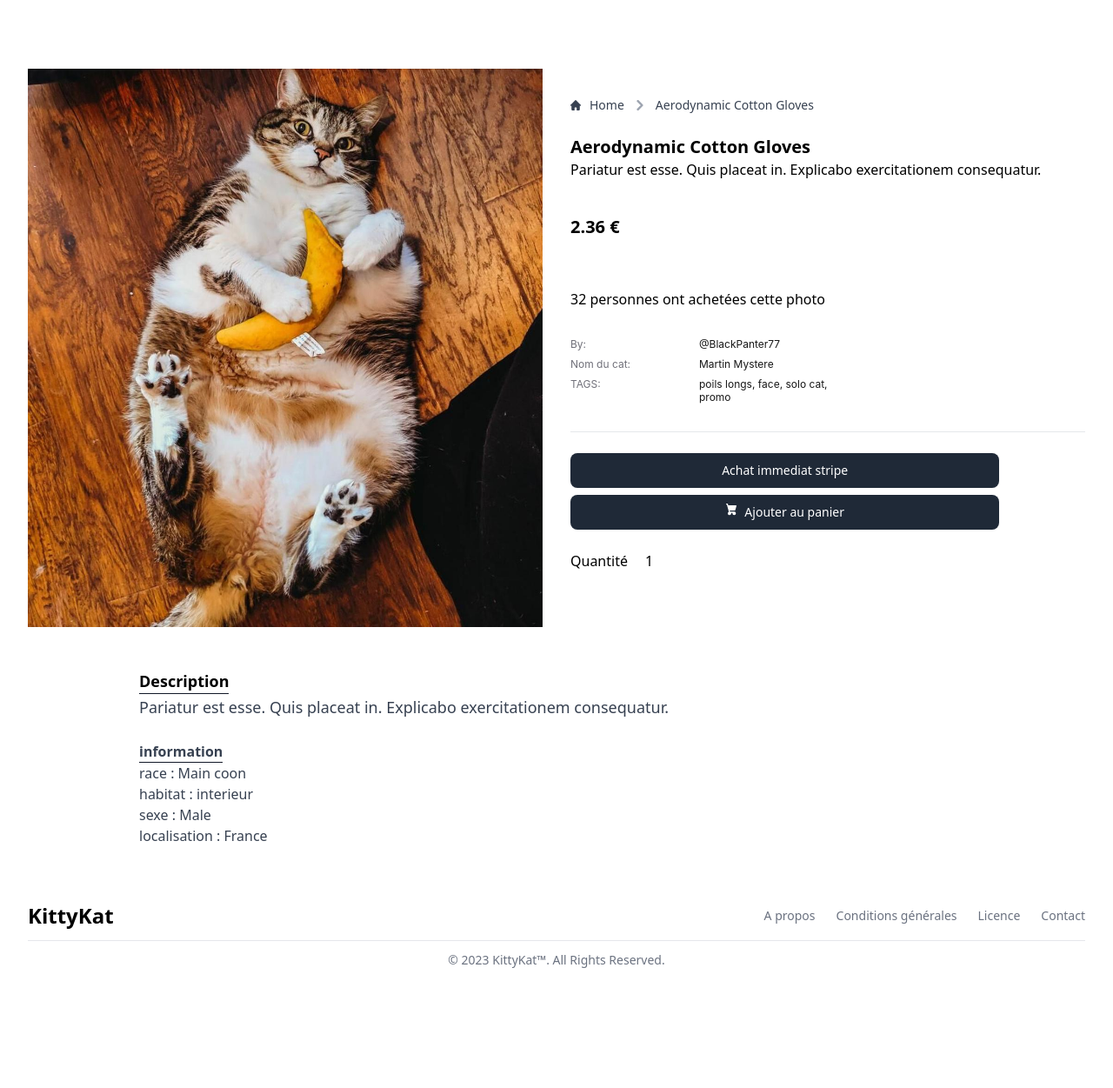
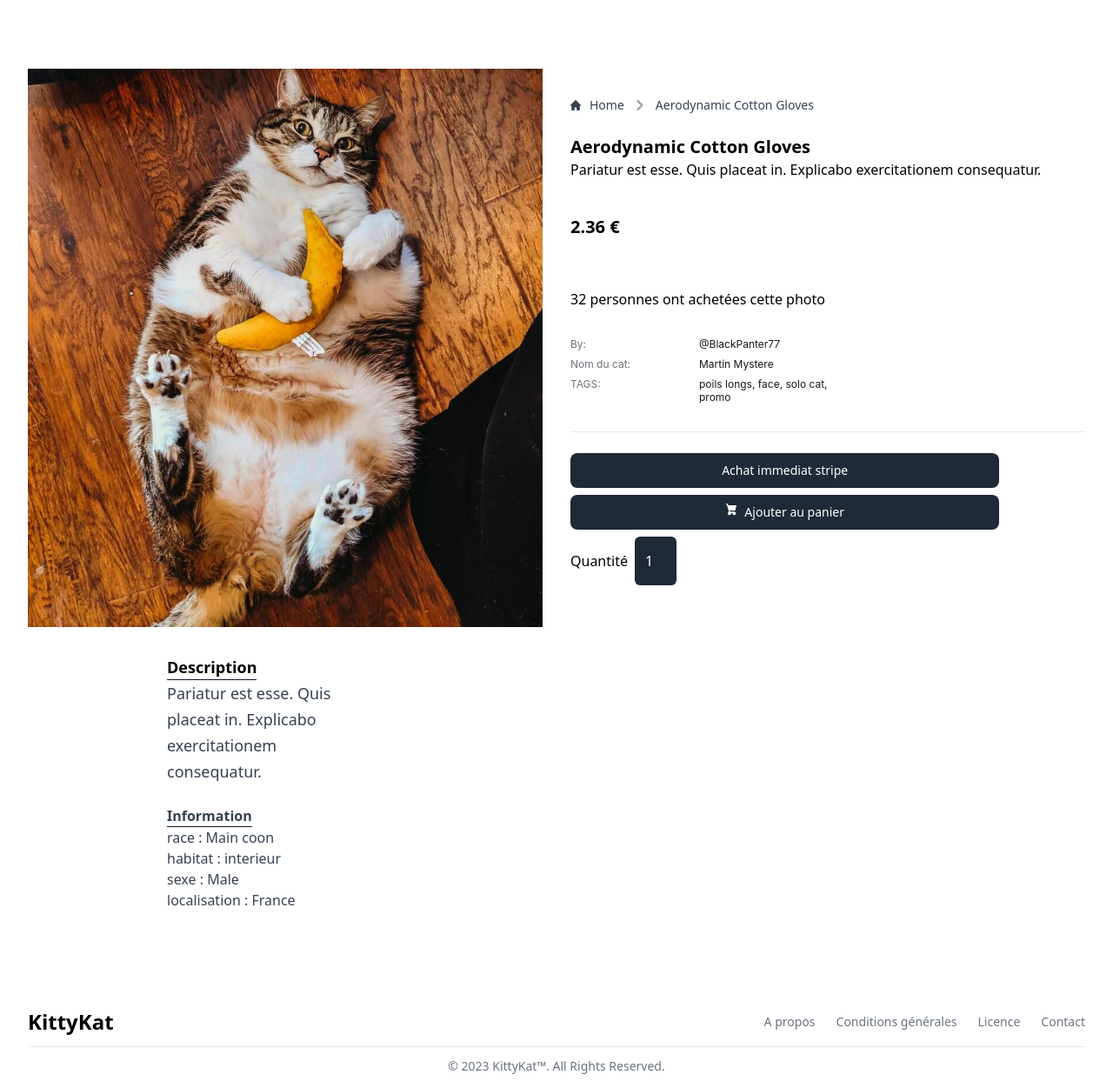
Before and after one commit to akatsuki75019/kitty_kat, a Rails app: page /items/1 in a window 1280 px wide. Shown: the part 502-1753 px from the top of the page at 87% size. Before the commit the page ends 1648 px from the top, so only its background shows below. Run offline with Rails 7, Linux system fonts and the light colour scheme; data comes from the database, SQL or seed files in the repository; some libraries are stand-ins or nearby versions.

Commit message:
reindente all code in items show + delete dark them for quantity in items show and carts

```diff
--- a/app/mailers/application_mailer.rb
+++ b/app/mailers/application_mailer.rb
@@ -1,4 +1,4 @@
 class ApplicationMailer < ActionMailer::Base
-  default from: "from@example.com"
+  default from: "courtois.a@hotmail.com"
   layout "mailer"
 end
--- a/app/views/carts/show.html.erb
+++ b/app/views/carts/show.html.erb
@@ -56,7 +56,7 @@
                     <path d="M4 8a.5.5 0 0 1 .5-.5h7a.5.5 0 0 1 0 1h-7A.5.5 0 0 1 4 8z" />
                   </svg>
                 </button>
-                <input type="number" value="<%= cart_item.quantity %>" class="w-12 px-2 py-4 text-center border-0 rounded-md dark:bg-gray-800 md:text-center" placeholder="1" disabled>
+                <input type="number" value="<%= cart_item.quantity %>" class="w-12 px-2 py-4 text-center border-0 rounded-md bg-gray-800 hover:bg-gray-900 text-white shadow-sm md:text-center" placeholder="1" disabled>
                 <button class="py-2 hover:text-gray-700">
                   <svg xmlns="http://www.w3.org/2000/svg" width="16" height="16" fill="currentColor" class="bi bi-plus" viewBox="0 0 16 16">
                     <path d="M8 4a.5.5 0 0 1 .5.5v3h3a.5.5 0 0 1 0 1h-3v3a.5.5 0 0 1-1 0v-3h-3a.5.5 0 0 1 0-1h3v-3A.5.5 0 0 1 8 4z" />
@@ -75,7 +75,7 @@
 
     <div class="flex flex-wrap justify-center">
       <div class="w-full px-4 mb-4 lg:w-2/3 ">
-        <div class="p-6 border dark:bg-gray-900 dark:border-gray-900 md:p-8">
+        <div class="p-6 border md:p-8">
           <h2 class="mb-8 text-3xl font-bold text-gray-700">Résumé</h2>
           <div class="flex items-center justify-between pb-4 mb-4 border-b border-gray-300 dark:border-gray-700 ">
             <span class="text-gray-700">Total des articles de votre panier</span>
@@ -90,7 +90,7 @@
             <span class="text-xl font-bold text-gray-700"><%= total %> €</span>
           </div>
           <div class="flex items-center justify-evenly">
-            <a class="inline-block w-full px-8 py-4 mb-4 mr-6 font-bold text-center uppercase transition duration-200 bg-gray-100 border rounded-md dark:hover:bg-gray-900 dark:border-gray-800 dark:bg-gray-800 md:mb-0 md:w-auto hover:bg-gray-200 " href="/items">Continuer vos achats</a>
+            <a class="inline-block w-full px-8 py-4 mb-4 mr-6 font-bold text-center uppercase transition duration-200 bg-gray-100 border rounded-md bg-gray-800 hover:bg-gray-900 text-white md:mb-0 md:w-auto hover:bg-gray-200 " href="/items">Continuer vos achats</a>
 
 <!-- ... bouton stripe ... -->
 
--- a/app/views/items/_item.html.erb
+++ b/app/views/items/_item.html.erb
@@ -1,7 +1,6 @@
 <div class="max-w-screen-xl mx-auto h-46 bg-white flex flex-col justify-start items-center mt-10 py-12 px-4 sm:px-6 lg:px-8">
   <div class="grid grid-cols-1 gap-8 sm:grid-cols-2">
     <!-- ... Image du chat ... -->
-
     <img class="w-auto flex-col inline-flex ">
       <img class="">
         <%= link_to item_path(item.id) do %>
@@ -24,6 +23,7 @@
       <div class="h-auto flex-col mt-10">
         <div class ="text-xl"> <strong> <%= item.price %>  € </strong></div>
       </div>
+
       <!-- ...  INFO SUR UTILISATEUR ETC ... -->
       <div class=" py-6 border-t border-white border-opacity-0 flex-col ">
         <div class="mt-8">32 personnes ont achetées cette photo</div>
@@ -43,65 +43,51 @@
               <div class="text-neutral-900 text-xs font-normal font-['Inter'] leading-tight text-start ">poils longs, face, solo cat, promo</div>
           </div>
         </div>
+
         <!-- ... BOUTON ACHAT ... -->
         <div class="h-auto py-6 border-t border-gray-200 flex-col  ">
           <div class="self-stretch h-15 flex-col justify-start items-start flex ">
 
-                  <!-- ... bouton stripe ... -->
-
-
+            <!-- ... bouton stripe immediat ... -->
             <%= button_to "Achat immediat stripe", checkout_create_path(total: item.price, item_id: item.id),form_class: "contents", class: "flex w-5/6 justify-center rounded-mdtext-white bg-gray-800 hover:bg-gray-900 focus:outline-none focus:ring-4 focus:ring-gray-300 font-medium rounded-lg text-sm px-5 py-2.5 me-2 mb-2 dark:bg-gray-800 dark:hover:bg-gray-700 dark:focus:ring-gray-700 dark:border-gray-700 text-white shadow-sm focus-visible:outline focus-visible:outline-2 focus-visible:outline-offset-2 focus-visible:outline-indigo-600", data: {turbo: false} %>
 
             <!-- ... bouton stripe ... -->
-
-
-                  <!-- ... BOUTON PANIER ... -->
-
-                  <!-- ... Champ de saisie de la quantité ... -->
-
-      <!-- ... bouton stripe ... -->
-
-      <!-- ... Champ de saisie de la quantité ... -->
-
-
             <%= button_to cart_items_path(item_id: item.id), method: :post,form_class: "contents", class: "flex w-5/6 justify-center rounded-mdtext-white bg-gray-800 hover:bg-gray-900 focus:outline-none focus:ring-4 focus:ring-gray-300 font-medium rounded-lg text-sm px-5 py-2.5 me-2 mb-2 dark:bg-gray-800 dark:hover:bg-gray-700 dark:focus:ring-gray-700 dark:border-gray-700 text-white shadow-sm focus-visible:outline focus-visible:outline-2 focus-visible:outline-offset-2 focus-visible:outline-indigo-600" do %>
-
               <svg class="w-3.5 h-3.5 me-2" aria-hidden="true" xmlns="http://www.w3.org/2000/svg" fill="currentColor" viewBox="0 0 18 21">
                 <path d="M15 12a1 1 0 0 0 .962-.726l2-7A1 1 0 0 0 17 3H3.77L3.175.745A1 1 0 0 0 2.208 0H1a1 1 0 0 0 0 2h.438l.6 2.255v.019l2 7 .746 2.986A3 3 0 1 0 9 17a2.966 2.966 0 0 0-.184-1h2.368c-.118.32-.18.659-.184 1a3 3 0 1 0 3-3H6.78l-.5-2H15Z"/>
               </svg>
               Ajouter au panier
-
               </button>
               <%= form_with(url: cart_items_path, method: :post, local: true) do |form| %>
               <%= form.hidden_field :item_id, value: item.id %>
 
+              <!-- ... Champ de saisie de la quantité ... -->
               <div class="flex items-center">
                 <%= label_tag :quantity, "Quantité", class: "mr-2" %>
-                        <%= form.number_field :quantity, class: "w-12 px-2 py-4 text-center border-0 rounded-md dark:bg-gray-800 md:text-center", placeholder: "1", value: 1 %>
+                <%= form.number_field :quantity, class: "w-12 px-2 py-4 text-center border-0 rounded-md bg-gray-800 text-white md:text-center", placeholder: "1", value: 1 %>
               </div>
               <% end %>
             <% end %>
-
-
-
-                </div>
-              </div>
-
           </div>
         </div>
       </div>
     </div>
+
     <!-- ... Description ... -->
     <div class="h-auto px-6 sm:px-10 md:px-16 lg:px-40 bg-white flex-col justify-start gap-2 flex">
       <div class="gap-8 ">
         <div class="w-full sm:w-auto pr-4 flex-col gap-6 sm:inline-flex">
           <p class = "font-bold text-lg border-gray-900 border-b max-w-max" >Description</p>
         </div>
+
         <div class="w-full sm:w-[80%] lg:w-[70%] text-gray-700 text-lg font-normal leading-[30px]" >
           <p><%= item.description%><p>
+
           <!-- ... INFO COMPLEMENTAIRES ... -->
           <div class="mb-8 flex-col gap-3 text-base mt-6">
-                <div class = "font-bold border-gray-900 border-b max-w-max"> information </div>
+            <div class = "font-bold border-gray-900 border-b max-w-max">
+              Information
+            </div>
             <ul>
               <li> race : Main coon<li>
               <li> habitat : interieur<li>
@@ -112,3 +98,6 @@
         </div>
       </div>
     </div>
+
+  </div>
+</div>
```
Also changed, not shown: db/schema.rb. Lines whose indentation alone changed are shown as unchanged.
